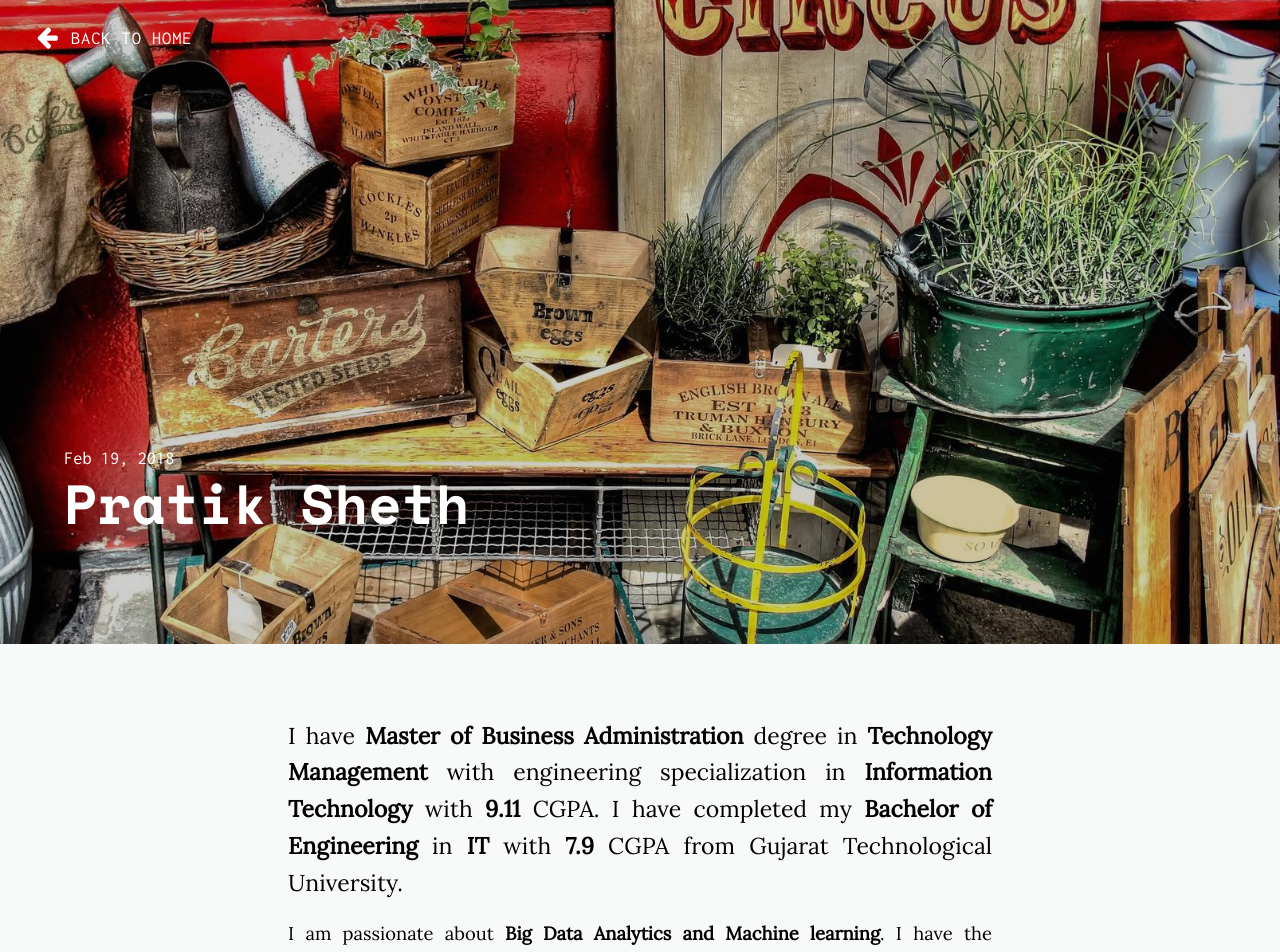
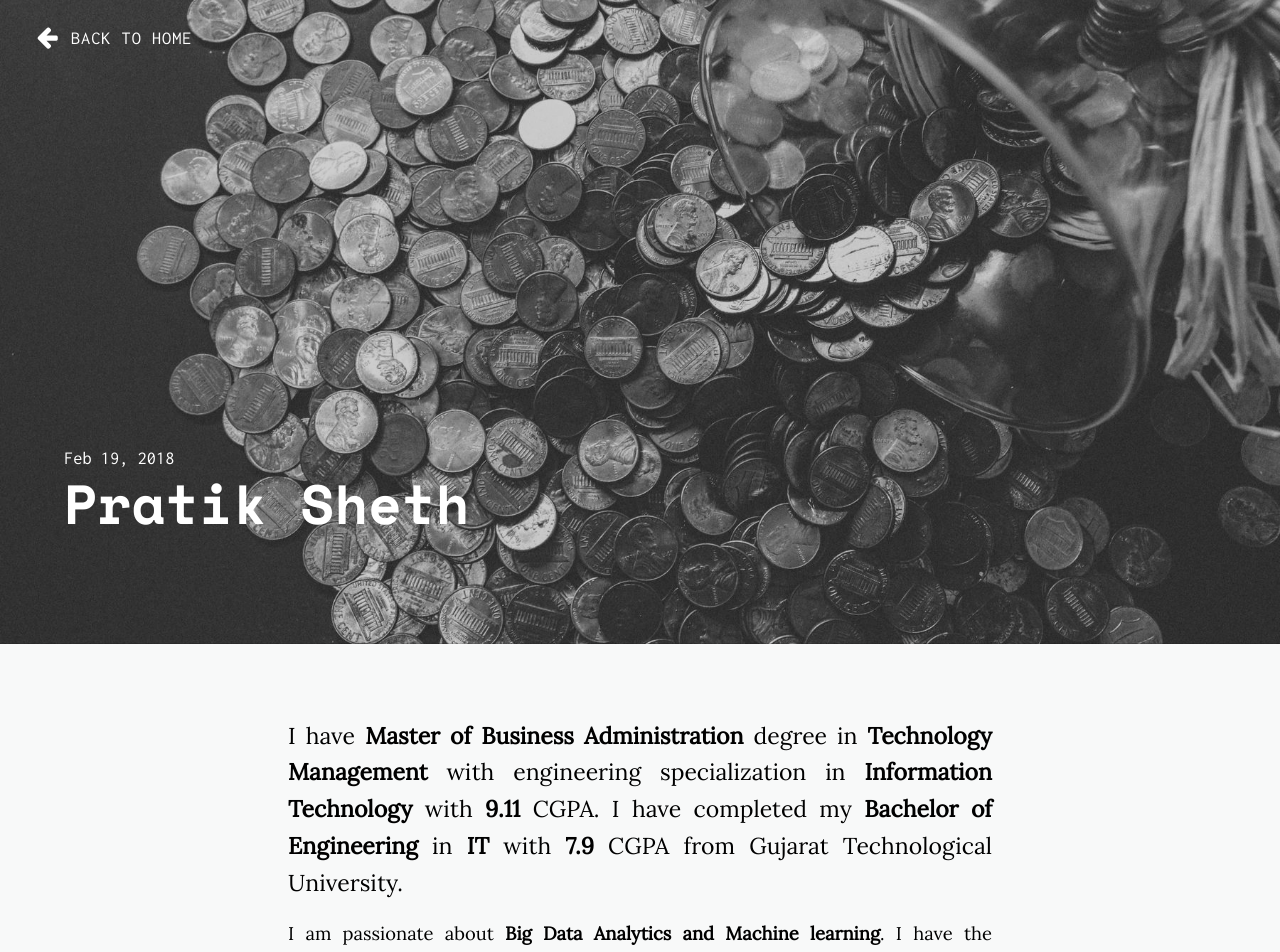
Before and after one commit to daftengineer/daftengineer.github.io, a Jekyll site: the page built from _posts/2018-02-19-pratik-sheth.markdown, in a window 1280 px wide. Shown: the top 952 px of the page. Built offline with Jekyll 4.4.1, drawn with Linux system fonts in a browser that asks for light colours; nearby versions of some CDN libraries.

Commit message:
Update 2018-02-19-pratik-sheth.markdown

```diff
--- a/_posts/2018-02-19-pratik-sheth.markdown
+++ b/_posts/2018-02-19-pratik-sheth.markdown
@@ -3,8 +3,8 @@
 title: "Pratik Sheth"
 date: 2018-02-19
 description:
-image: "background-image: url('https://daftengineer.github.io/media_assets/vintagemarket_big.jpg')"
-image-sm: https://daftengineer.github.io/media_assets/vintagemarket_big.jpg
+image: "background-image: url('https://daftengineer.github.io/media_assets/eco_big.jpg')"
+image-sm: https://daftengineer.github.io/media_assets/eco_big.jpg
 ---
 <!--background-color: #2F2727;  background-image: url(images/radial_bg.png);  background-position: center center;  background-repeat: no-repeat;  background: -webkit-gradient(radial, center center, 0, center center, 460, from(#1a82f7), to(#2F2727));  background: -webkit-radial-gradient(circle, #1a82f7, #2F2727);  background: -moz-radial-gradient(circle, #1a82f7, #2F2727);  background: -ms-radial-gradient(circle, #1a82f7, #2F2727); -->
 <div style="color:black;">
```
